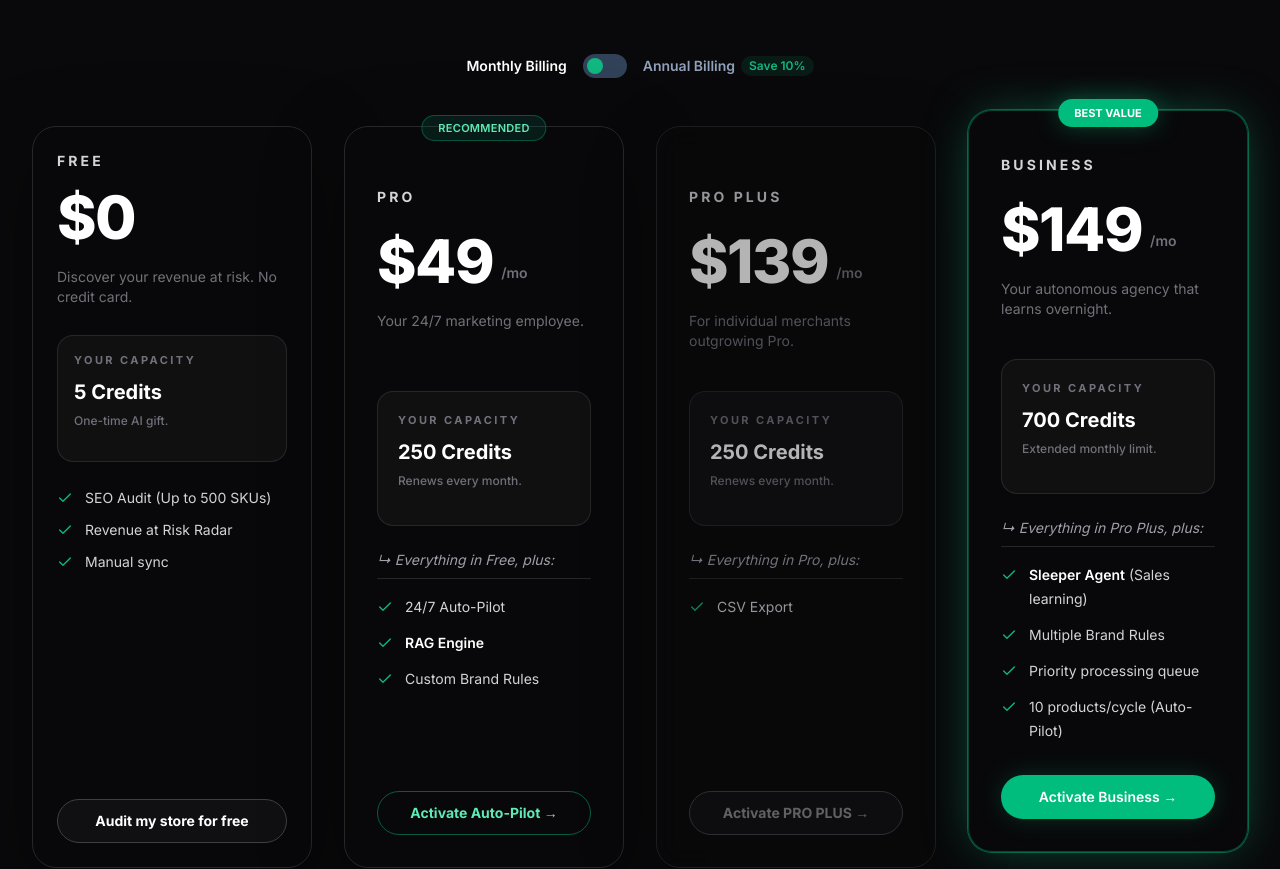
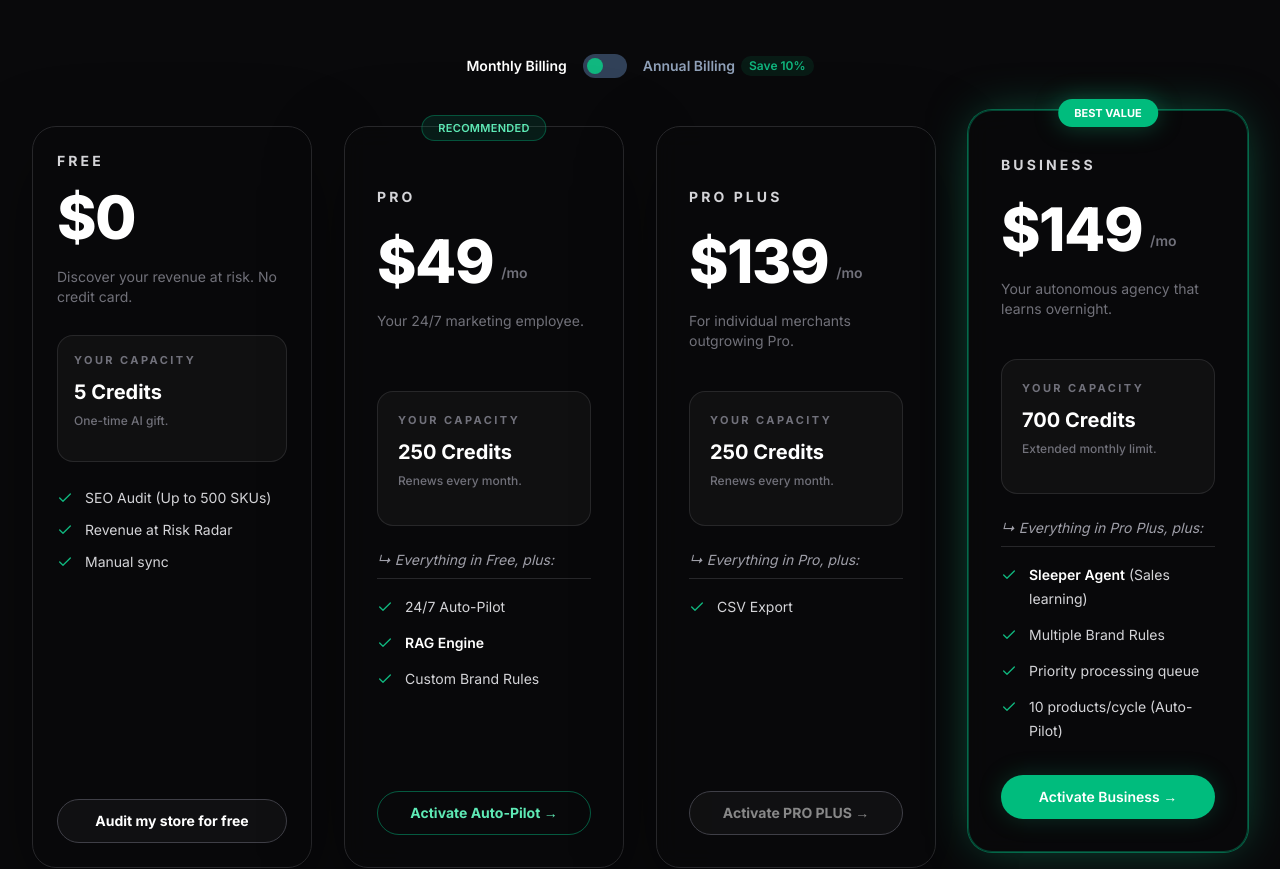
Before and after one commit to Robbin360/katalog-ai, a Next.js app: page / in a window 1280 px wide. Shown: the part 3420-4289 px from the top of the page. Built offline with nearby package versions, Linux system fonts and the light colour scheme; no server answers.

Commit message:
fix 13c: remove PRO PLUS opacity-70, separate h-7 spacer from absolute badge

```diff
--- a/components/pricing-card.tsx
+++ b/components/pricing-card.tsx
@@ -86,16 +86,16 @@ export function PricingCard({
         id === "business"
           ? "border-emerald-400/30 ring-1 ring-emerald-400/40 shadow-[0_0_50px_-12px_rgba(16,183,127,0.55)] lg:-mt-4 hover:-translate-y-1"
           : id === "pro-max"
-          ? "border-zinc-800 opacity-70 hover:translate-y-0"
+          ? "border-zinc-800 hover:translate-y-0"
           : "border-zinc-800 hover:-translate-y-1",
         className
       )}
     >
-      {/* Badge spacer — h-7 (28px) reserved for ALL paid plans so prices align vertically.
-          Pro and Business render the badge text inside; Pro Plus renders an empty slot. */}
-      {!isFree && (
-        <div className="h-7">
-          {badge && (
+      {/* Badge spacer — h-7 (28px) reserved for ALL paid plans so prices align vertically. */}
+      {!isFree && <div className="h-7" />}
+
+      {/* Absolute Badge */}
+      {!isFree && badge && (
         <div
           translate="no"
           className={cn(
@@ -106,8 +106,6 @@ export function PricingCard({
           )}
         >
           {badge}
-            </div>
-          )}
         </div>
       )}
 
```
Lines whose indentation alone changed are shown as unchanged.
